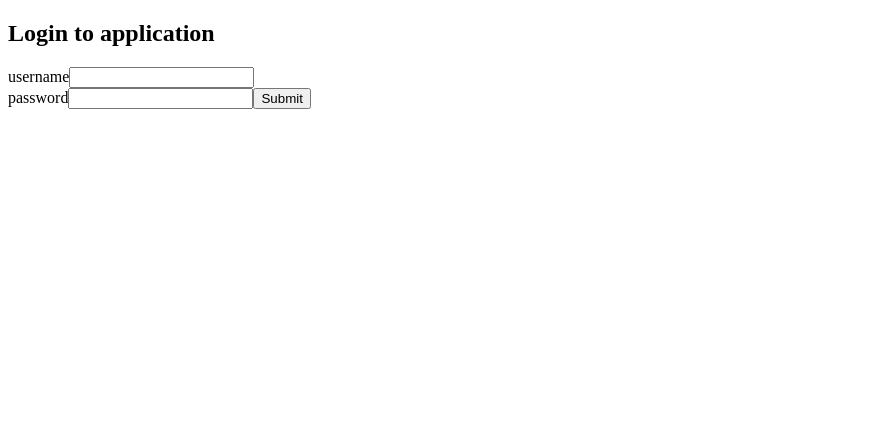
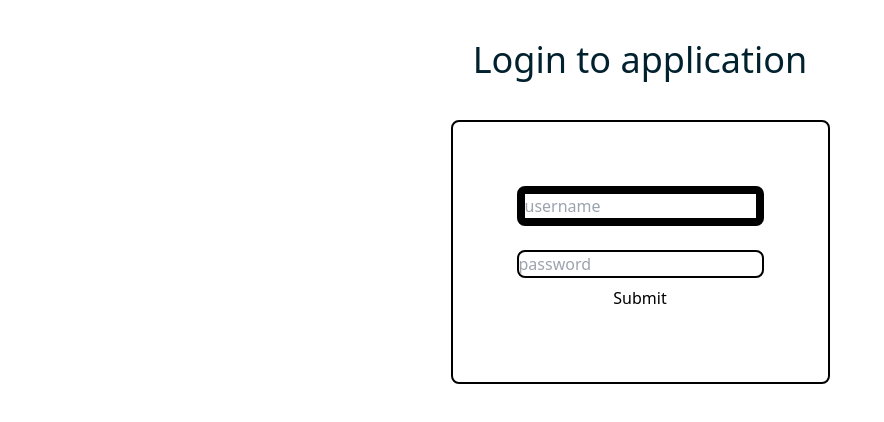
Before and after one commit to abdoemr11/fullstackopen, a React (Create React App) app in the folder part7/bloglist/frontend/: page / in a window 1280 px wide. Shown: the top 422 px of the page, without its empty margins (0-884 px from the left). Built offline with nearby package versions, Linux system fonts and the light colour scheme; no server answers.

Commit message:
before vite migration

```diff
--- a/part7/bloglist/frontend/package.json
+++ b/part7/bloglist/frontend/package.json
@@ -46,9 +46,12 @@
     "@testing-library/jest-dom": "^5.16.4",
     "@testing-library/react": "^13.3.0",
     "@testing-library/user-event": "^14.2.1",
+    "autoprefixer": "^9.8.6",
     "cypress": "^10.3.0",
     "eslint-plugin-cypress": "^2.12.1",
     "eslint-plugin-jest": "^26.5.3",
-    "prettier": "2.7.1"
+    "postcss": "^8.4.20",
+    "prettier": "2.7.1",
+    "tailwindcss": "^3.2.4"
   }
 }
--- /dev/null
+++ b/part7/bloglist/frontend/postcss.config.js
@@ -0,0 +1,6 @@
+module.exports = {
+  plugins: {
+    tailwindcss: {},
+    autoprefixer: {},
+  },
+}
--- a/part7/bloglist/frontend/src/App.js
+++ b/part7/bloglist/frontend/src/App.js
@@ -11,7 +11,7 @@ import { Blogs } from './routes/Blogs'
 import { getAllUsers } from './reducers/usersReducer'
 import { getAllBlog } from './reducers/BlogReducer'
 import { BlogView } from './routes/BlogView'
-
+import './index.css'
 
 
 const App = () => {
--- a/part7/bloglist/frontend/src/components/LoginForm.js
+++ b/part7/bloglist/frontend/src/components/LoginForm.js
@@ -1,8 +1,9 @@
 import { useState } from 'react'
 import { useDispatch } from 'react-redux'
 import { logginUser } from '../reducers/loggedUserReducer'
-
-
+// import '../index.css'
+// eslint-disable-next-line no-unused-vars
+// import styles from '../index.css'
 export function LoginForm() {
   const dispatch = useDispatch()
   const [username, setUserName] = useState('')
@@ -14,25 +15,33 @@ export function LoginForm() {
   }
   return <div
     data-cy={'login-form'}
+    className='container flex flex-col mx-auto h-96 w-full'
   >
-    <h2>Login to application</h2>
-    <form action=""
+    <h2 className='text-mainBlue text-4xl text-center my-4 p-6'>Login to application</h2>
+    <form className='flex flex-col mx-auto border-2 border-red rounded-lg grow px-16 justify-center'
+      action=""
       onSubmit={handleLogin}
     >
-      <label htmlFor="Username">username</label>
+      {/* <label htmlFor="Username">username</label> */}
       <input type="input"
         name="Username"
         id="username"
+        placeholder='username'
+        className='placeholder:text-mainBlue-100  p-x-2 border-8 border-gray-800 rounded-lg '
         onChange={(e) => setUserName(e.target.value)}
       />
       <br/>
-      <label htmlFor="Password">password</label>
+      {/* <label htmlFor="Password">password</label> */}
       <input type="password"
         name="Password"
         id="password"
+        placeholder='password'
+        className='placeholder:text-mainBlue-100  p-x-2 border-2 rounded-lg'
         onChange={(e) => setPassword(e.target.value)}
       />
-      <input type="submit" id="login-button"/>
+      <input type="submit"
+        className='w-full my-2  '
+        id="login-button"/>
     </form>
   </div>
 }
--- /dev/null
+++ b/part7/bloglist/frontend/src/index.css
@@ -0,0 +1,3 @@
+@tailwind base;
+@tailwind components;
+@tailwind utilities;
--- /dev/null
+++ b/part7/bloglist/frontend/tailwind.config.js
@@ -0,0 +1,13 @@
+/** @type {import('tailwindcss').Config} */
+module.exports = {
+  content: [
+    "./src/**/*.{js,jsx,ts,tsx}"
+  ],
+  theme: {
+    colors: {
+      mainBlue: '#01212e'
+    },
+    extend: {},
+  },
+  plugins: [],
+}
```
Also changed, not shown: 1 other file (tests, documents, lock files or other folders).
